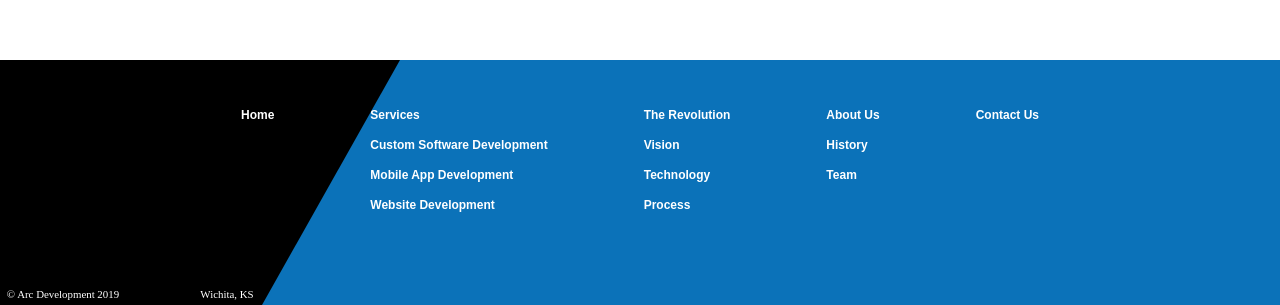
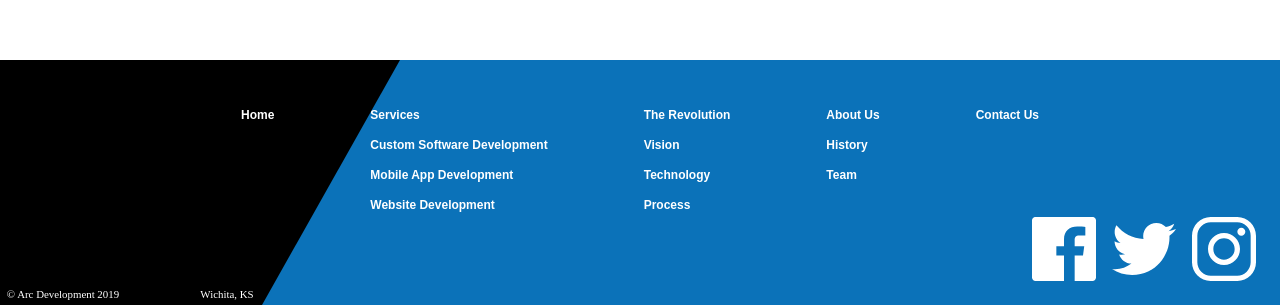
Before and after one commit to ms77grz/material-ui-react-full-course, a React (Create React App) app: page /estimate in a window 1280 px wide. Shown: the part 732-1037 px from the top of the page. Built offline with nearby package versions, Linux system fonts and the light colour scheme.

Commit message:
Social Media Icons

```diff
--- a/src/components/ui/Footer.js
+++ b/src/components/ui/Footer.js
@@ -1,8 +1,12 @@
 import { Link } from 'react-router-dom';
 import { makeStyles } from '@material-ui/core/styles';
-import footerAdornment from '../../assets/Footer Adornment.svg';
 import Grid from '@material-ui/core/Grid';
 import Hidden from '@material-ui/core/Hidden';
+
+import footerAdornment from '../../assets/Footer Adornment.svg';
+import facebook from '../../assets/facebook.svg';
+import twitter from '../../assets/twitter.svg';
+import instagram from '../../assets/instagram.svg';
 
 const useStyles = makeStyles(theme => ({
   footer: {
@@ -33,6 +37,22 @@
   },
   gridItem: {
     margin: '3em',
+  },
+  icon: {
+    width: '4em',
+    height: '4em',
+    [theme.breakpoints.down('xs')]: {
+      width: '2.5em',
+      height: '2.5em',
+    },
+  },
+  socialContainer: {
+    position: 'absolute',
+    marginTop: '-6em',
+    right: '1.5em',
+    [theme.breakpoints.down('xs')]: {
+      right: '0.6em',
+    },
   },
 }));
 
@@ -205,6 +225,40 @@
         src={footerAdornment}
         alt='black decorative slash'
       />
+      <Grid
+        container
+        justifyContent='flex-end'
+        spacing={2}
+        className={classes.socialContainer}
+      >
+        <Grid
+          item
+          component={'a'}
+          href='https://www.facebook.com'
+          rel='noopener noreferrer'
+          target='_blank'
+        >
+          <img src={facebook} alt='facebook logo' className={classes.icon} />
+        </Grid>
+        <Grid
+          item
+          component={'a'}
+          href='https://www.twitter.com'
+          rel='noopener noreferrer'
+          target='_blank'
+        >
+          <img src={twitter} alt='twitter logo' className={classes.icon} />
+        </Grid>
+        <Grid
+          item
+          component={'a'}
+          href='https://www.instagram.com'
+          rel='noopener noreferrer'
+          target='_blank'
+        >
+          <img src={instagram} alt='instagram logo' className={classes.icon} />
+        </Grid>
+      </Grid>
     </footer>
   );
 }
```
